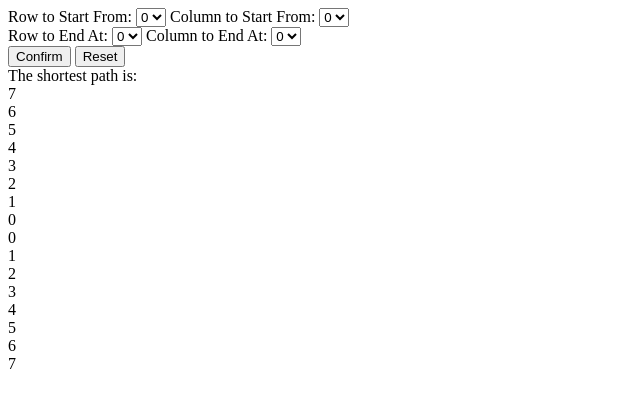
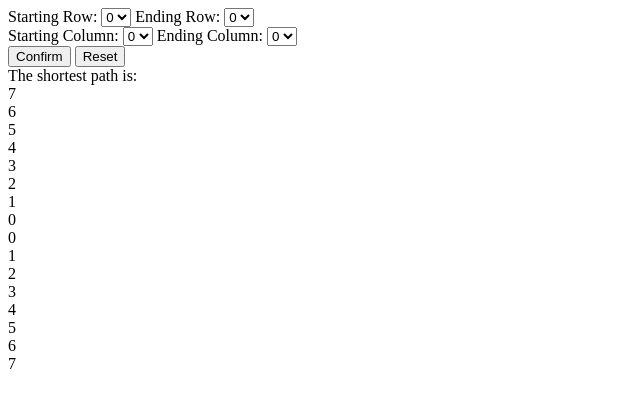
Before and after one commit to jrmullen2/Knights-Travails, a plain HTML site: page index.html in a window 1280 px wide. Shown: the whole page, without its empty margins (0-640 px from the left). Drawn offline with Linux system fonts and the light colour scheme.

Commit message:
Fix grammar issues with title

```diff
--- a/index.html
+++ b/index.html
@@ -3,13 +3,14 @@
   <head>
     <meta charset="UTF-8" />
     <meta name="viewport" content="width=device-width, initial-scale=1.0" />
-    <title>Knights Travails</title>
+    <title>Knights' Travails</title>
   </head>
   <body>
+    <div id="header">
       <div id="inputs">
-      <div id="starting">
-        <label for="rowStart">Row to Start From:</label>
-        <select name="rowStart" id="rowStart">
+        <div id="row">
+          <label for="rowStart" class="starting">Starting Row:</label>
+          <select name="rowStart" id="rowStart" class="starting">
             <option value="0" class="option1">0</option>
             <option value="1" class="option1">1</option>
             <option value="2" class="option1">2</option>
@@ -19,8 +20,21 @@
             <option value="6" class="option1">6</option>
             <option value="7" class="option1">7</option>
           </select>
-        <label for="columnStart">Column to Start From:</label>
-        <select name="columnStart" id="columnStart">
+          <label for="rowEnd" class="ending">Ending Row:</label>
+          <select name="rowEnd" id="rowEnd" class="ending">
+            <option value="0" class="option3">0</option>
+            <option value="1" class="option3">1</option>
+            <option value="2" class="option3">2</option>
+            <option value="3" class="option3">3</option>
+            <option value="4" class="option3">4</option>
+            <option value="5" class="option3">5</option>
+            <option value="6" class="option3">6</option>
+            <option value="7" class="option3">7</option>
+          </select>
+        </div>
+        <div id="column">
+          <label for="columnStart" class="starting">Starting Column:</label>
+          <select name="columnStart" id="columnStart" class="starting">
             <option value="0" class="option2">0</option>
             <option value="1" class="option2">1</option>
             <option value="2" class="option2">2</option>
@@ -30,21 +44,8 @@
             <option value="6" class="option2">6</option>
             <option value="7" class="option2">7</option>
           </select>
-      </div>
-      <div id="ending">
-        <label for="rowEnd">Row to End At:</label>
-        <select name="rowEnd" id="rowEnd">
-          <option value="0" class="option3">0</option>
-          <option value="1" class="option3">1</option>
-          <option value="2" class="option3">2</option>
-          <option value="3" class="option3">3</option>
-          <option value="4" class="option3">4</option>
-          <option value="5" class="option3">5</option>
-          <option value="6" class="option3">6</option>
-          <option value="7" class="option3">7</option>
-        </select>
-        <label for="columnEnd">Column to End At:</label>
-        <select name="columnEnd" id="columnEnd">
+          <label for="columnEnd" class="ending">Ending Column:</label>
+          <select name="columnEnd" id="columnEnd" class="ending">
             <option value="0" class="option4">0</option>
             <option value="1" class="option4">1</option>
             <option value="2" class="option4">2</option>
@@ -55,13 +56,13 @@
             <option value="7" class="option4">7</option>
           </select>
         </div>
+      </div>
       <div id="buttons">
         <button id="confirm">Confirm</button>
         <button id="reset">Reset</button>
       </div>
       <div id="shortPath">The shortest path is:</div>
     </div>
-
     <div id="mainContainer">
       <div id="leftContainer">
         <div>7</div>
```
Lines whose indentation alone changed are shown as unchanged.
